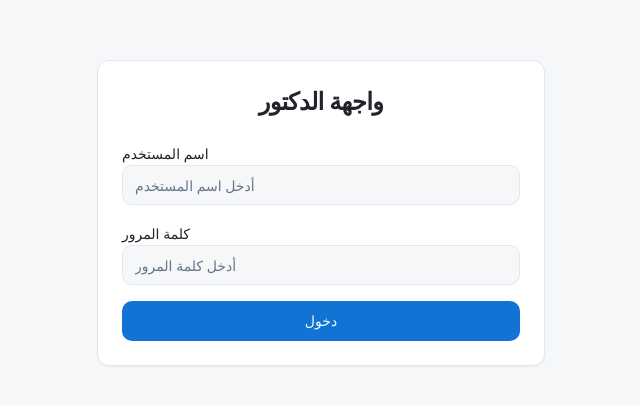
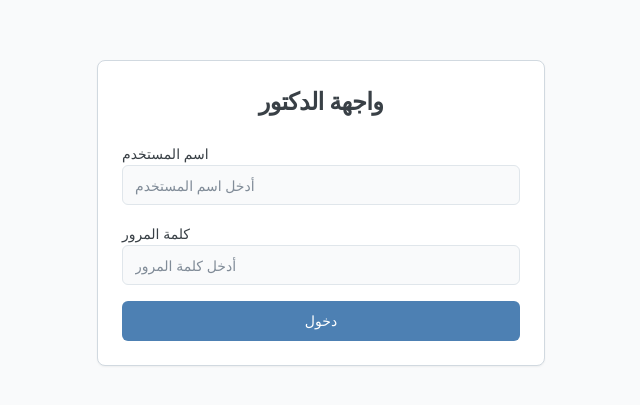
Before and after one commit to Moha7763/queue-care-flow, a React (Vite) app: page /doctor in a window 1280 px wide. Shown: the part 187-592 px from the top of the page, without its empty margins (319-959 px from the left). Built offline with nearby package versions, Linux system fonts and the light colour scheme.

Commit message:
Revert UI changes
Revert recent UI changes that were found to be visually unappealing.

```diff
--- a/src/index.css
+++ b/src/index.css
@@ -8,124 +8,124 @@ All colors MUST be HSL.
 
 @layer base {
   :root {
-    --background: 220 20% 97%;
-    --foreground: 220 15% 15%;
+    --background: 210 15% 98%;
+    --foreground: 210 10% 25%;
 
     --card: 0 0% 100%;
-    --card-foreground: 220 15% 15%;
+    --card-foreground: 210 10% 25%;
 
     --popover: 0 0% 100%;
-    --popover-foreground: 220 15% 15%;
+    --popover-foreground: 210 10% 25%;
 
-    --primary: 210 85% 45%;
-    --primary-foreground: 210 40% 98%;
+    --primary: 210 40% 50%;
+    --primary-foreground: 0 0% 100%;
 
-    --secondary: 210 30% 93%;
-    --secondary-foreground: 220 15% 25%;
+    --secondary: 210 20% 90%;
+    --secondary-foreground: 210 10% 30%;
 
-    --muted: 210 25% 95%;
-    --muted-foreground: 215 16% 47%;
+    --muted: 210 15% 95%;
+    --muted-foreground: 210 10% 55%;
 
-    --accent: 210 30% 93%;
-    --accent-foreground: 220 15% 25%;
+    --accent: 210 20% 90%;
+    --accent-foreground: 210 10% 30%;
 
-    --destructive: 0 84% 60%;
-    --destructive-foreground: 210 40% 98%;
+    --destructive: 0 60% 55%;
+    --destructive-foreground: 0 0% 100%;
 
-    /* Modern medical colors */
-    --xray: 210 85% 45%;
-    --ultrasound: 160 75% 40%;
-    --ct: 25 85% 50%;
-    --mri: 280 70% 50%;
-    --waiting: 45 85% 55%;
-    --current: 120 75% 40%;
-    --postponed: 15 85% 55%;
+    /* Soft medical colors */
+    --xray: 210 40% 60%;
+    --ultrasound: 160 30% 50%;
+    --ct: 25 40% 55%;
+    --mri: 280 30% 55%;
+    --waiting: 45 40% 60%;
+    --current: 120 30% 50%;
+    --postponed: 15 40% 60%;
 
-    --border: 214 32% 91%;
-    --input: 214 32% 91%;
-    --ring: 210 85% 45%;
+    --border: 210 20% 85%;
+    --input: 210 20% 90%;
+    --ring: 210 40% 50%;
 
-    --radius: 0.75rem;
+    --radius: 0.5rem;
 
-    /* Medical device type colors */
-    --xray-color: 210 85% 45%;
-    --ultrasound-color: 160 75% 40%;
-    --ct-color: 25 85% 50%;
-    --mri-color: 280 70% 50%;
+    /* Medical device type colors - softer */
+    --xray-color: 210 40% 60%;
+    --ultrasound-color: 160 30% 50%;
+    --ct-color: 25 40% 55%;
+    --mri-color: 280 30% 55%;
 
-    /* Status colors */
-    --waiting-color: 45 85% 55%;
-    --current-color: 120 75% 40%;
-    --postponed-color: 15 85% 55%;
-    --completed-color: 120 75% 40%;
-    --cancelled-color: 0 84% 60%;
+    /* Status colors - softer */
+    --waiting-color: 45 40% 60%;
+    --current-color: 120 30% 50%;
+    --postponed-color: 15 40% 60%;
+    --completed-color: 120 30% 50%;
+    --cancelled-color: 0 60% 55%;
 
-    /* Gradients */
-    --gradient-primary: linear-gradient(135deg, hsl(210 85% 45%), hsl(210 85% 35%));
-    --gradient-secondary: linear-gradient(135deg, hsl(210 30% 93%), hsl(220 25% 88%));
-    --gradient-card: linear-gradient(135deg, hsl(0 0% 100%), hsl(210 25% 98%));
+    /* Subtle gradients */
+    --gradient-primary: linear-gradient(135deg, hsl(210 40% 50%), hsl(210 35% 45%));
+    --gradient-secondary: linear-gradient(135deg, hsl(210 20% 90%), hsl(210 15% 88%));
+    --gradient-card: linear-gradient(135deg, hsl(0 0% 100%), hsl(210 15% 98%));
 
-    --sidebar-background: 210 30% 95%;
-    --sidebar-foreground: 220 15% 25%;
-    --sidebar-primary: 210 85% 45%;
-    --sidebar-primary-foreground: 210 40% 98%;
-    --sidebar-accent: 210 25% 90%;
-    --sidebar-accent-foreground: 220 15% 25%;
-    --sidebar-border: 210 25% 85%;
-    --sidebar-ring: 210 85% 45%;
+    --sidebar-background: 210 20% 95%;
+    --sidebar-foreground: 210 10% 30%;
+    --sidebar-primary: 210 40% 50%;
+    --sidebar-primary-foreground: 0 0% 100%;
+    --sidebar-accent: 210 15% 85%;
+    --sidebar-accent-foreground: 210 10% 30%;
+    --sidebar-border: 210 15% 80%;
+    --sidebar-ring: 210 40% 50%;
   }
 
   .dark {
-    --background: 220 25% 8%;
-    --foreground: 210 40% 95%;
+    --background: 210 15% 12%;
+    --foreground: 210 15% 85%;
 
-    --card: 220 25% 12%;
-    --card-foreground: 210 40% 95%;
+    --card: 210 15% 15%;
+    --card-foreground: 210 15% 85%;
 
-    --popover: 220 25% 12%;
-    --popover-foreground: 210 40% 95%;
+    --popover: 210 15% 15%;
+    --popover-foreground: 210 15% 85%;
 
-    --primary: 210 85% 55%;
-    --primary-foreground: 220 25% 8%;
+    --primary: 210 40% 60%;
+    --primary-foreground: 210 15% 12%;
 
-    --secondary: 220 20% 18%;
-    --secondary-foreground: 210 40% 95%;
+    --secondary: 210 15% 20%;
+    --secondary-foreground: 210 15% 85%;
 
-    --muted: 220 20% 18%;
-    --muted-foreground: 215 20% 65%;
+    --muted: 210 15% 20%;
+    --muted-foreground: 210 15% 65%;
 
-    --accent: 220 20% 18%;
-    --accent-foreground: 210 40% 95%;
+    --accent: 210 15% 20%;
+    --accent-foreground: 210 15% 85%;
 
-    --destructive: 0 75% 60%;
-    --destructive-foreground: 210 40% 95%;
+    --destructive: 0 60% 60%;
+    --destructive-foreground: 210 15% 85%;
 
-    /* Modern medical colors for dark mode */
-    --xray: 210 85% 55%;
-    --ultrasound: 160 75% 50%;
-    --ct: 25 85% 60%;
-    --mri: 280 70% 60%;
-    --waiting: 45 85% 65%;
-    --current: 120 75% 50%;
-    --postponed: 15 85% 65%;
+    /* Soft medical colors for dark mode */
+    --xray: 210 40% 65%;
+    --ultrasound: 160 30% 55%;
+    --ct: 25 40% 60%;
+    --mri: 280 30% 60%;
+    --waiting: 45 40% 65%;
+    --current: 120 30% 55%;
+    --postponed: 15 40% 65%;
 
-    --border: 220 20% 22%;
-    --input: 220 20% 22%;
-    --ring: 210 85% 55%;
+    --border: 210 15% 25%;
+    --input: 210 15% 25%;
+    --ring: 210 40% 60%;
 
-    /* Gradients for dark mode */
-    --gradient-primary: linear-gradient(135deg, hsl(210 85% 55%), hsl(210 85% 45%));
-    --gradient-secondary: linear-gradient(135deg, hsl(220 20% 18%), hsl(220 25% 15%));
-    --gradient-card: linear-gradient(135deg, hsl(220 25% 12%), hsl(220 20% 10%));
+    /* Subtle gradients for dark mode */
+    --gradient-primary: linear-gradient(135deg, hsl(210 40% 60%), hsl(210 35% 55%));
+    --gradient-secondary: linear-gradient(135deg, hsl(210 15% 20%), hsl(210 20% 18%));
+    --gradient-card: linear-gradient(135deg, hsl(210 15% 15%), hsl(210 10% 13%));
 
-    --sidebar-background: 220 25% 10%;
-    --sidebar-foreground: 210 40% 95%;
-    --sidebar-primary: 210 85% 55%;
-    --sidebar-primary-foreground: 220 25% 8%;
-    --sidebar-accent: 220 20% 15%;
-    --sidebar-accent-foreground: 210 40% 95%;
-    --sidebar-border: 220 20% 20%;
-    --sidebar-ring: 210 85% 55%;
+    --sidebar-background: 210 15% 10%;
+    --sidebar-foreground: 210 15% 85%;
+    --sidebar-primary: 210 40% 60%;
+    --sidebar-primary-foreground: 210 15% 12%;
+    --sidebar-accent: 210 15% 18%;
+    --sidebar-accent-foreground: 210 15% 85%;
+    --sidebar-border: 210 15% 22%;
+    --sidebar-ring: 210 40% 60%;
   }
 }
 
@@ -136,36 +136,23 @@ All colors MUST be HSL.
 
   body {
     @apply bg-background text-foreground;
-    background: linear-gradient(135deg, hsl(var(--background)), hsl(220 25% 95%));
+    background: hsl(var(--background));
     min-height: 100vh;
+    font-family: system-ui, -apple-system, sans-serif;
   }
 
   .dark body {
-    background: linear-gradient(135deg, hsl(var(--background)), hsl(220 30% 5%));
+    background: hsl(var(--background));
   }
 }
 
-/* Modern card effects */
+/* Simple card effects */
 .modern-card {
-  @apply bg-gradient-to-br from-card via-card to-card/90 backdrop-blur-sm border border-border/50 shadow-lg hover:shadow-xl transition-all duration-300;
+  @apply bg-card border border-border shadow-sm hover:shadow-md transition-all duration-200;
 }
 
 .medical-card {
-  @apply modern-card hover:scale-105 transform transition-all duration-200;
-}
-
-/* Animations */
-@keyframes pulse-glow {
-  0%, 100% {
-    box-shadow: 0 0 5px hsl(var(--primary) / 0.3);
-  }
-  50% {
-    box-shadow: 0 0 20px hsl(var(--primary) / 0.6), 0 0 30px hsl(var(--primary) / 0.3);
-  }
-}
-
-.pulse-glow {
-  animation: pulse-glow 2s ease-in-out infinite;
+  @apply modern-card hover:shadow-md transition-all duration-200;
 }
 
 /* Print styles for receipt tickets */
--- a/src/pages/PatientQueue.tsx
+++ b/src/pages/PatientQueue.tsx
@@ -330,17 +330,16 @@ const PatientQueue = () => {
         </div>
 
         {/* Create New Ticket Section */}
-        <div className="grid grid-cols-2 lg:grid-cols-4 gap-3 sm:gap-6">
+        <div className="grid grid-cols-2 lg:grid-cols-4 gap-4 sm:gap-6">
           {Object.entries(examTypes).map(([type, name]) => {
-            const colorClass = `border-${type.replace('_', '-')}-color/30 hover:border-${type.replace('_', '-')}-color/60`;
             return (
-              <Card key={type} className={`medical-card ${colorClass} bg-gradient-to-br from-card to-card/80`}>
-                <CardContent className="p-3 sm:p-6 text-center">
-                  <h3 className="text-sm sm:text-xl font-semibold mb-2 sm:mb-4 text-foreground">{name}</h3>
+              <Card key={type} className="medical-card">
+                <CardContent className="p-4 sm:p-6 text-center">
+                  <h3 className="text-sm sm:text-lg font-medium mb-3 sm:mb-4 text-foreground">{name}</h3>
                   <Button
                     onClick={() => createTicket(type as ExamType)}
-                    className={`w-full text-xs sm:text-sm bg-gradient-to-r from-${type.replace('_', '-')}-color to-${type.replace('_', '-')}-color/80 hover:from-${type.replace('_', '-')}-color/90 hover:to-${type.replace('_', '-')}-color/70 text-white pulse-glow`}
-                    size="lg"
+                    className="w-full text-xs sm:text-sm"
+                    size="default"
                   >
                     <Printer className="w-3 h-3 sm:w-4 sm:h-4 mr-1 sm:mr-2" />
                     إنشاء تذكرة
@@ -353,8 +352,8 @@ const PatientQueue = () => {
 
         {/* Current Queue Status */}
         <div className="space-y-4 sm:space-y-6">
-          <h2 className="text-xl sm:text-2xl font-semibold text-center">الطابور الحالي</h2>
-          <div className="grid grid-cols-2 lg:grid-cols-4 gap-3 sm:gap-4">
+          <h2 className="text-lg sm:text-xl font-medium text-center">الطابور الحالي</h2>
+          <div className="grid grid-cols-2 lg:grid-cols-4 gap-4 sm:gap-6">
             {Object.entries(examTypes).map(([type, name]) => {
               const examTickets = currentTickets[type as ExamType] || [];
               const currentPatient = examTickets.find(t => t.status === 'current');
@@ -362,20 +361,20 @@ const PatientQueue = () => {
               const prefix = getExamPrefix(type as ExamType);
 
               return (
-                <Card key={type} className={`modern-card border-${type.replace('_', '-')}-color/20`}>
-                  <CardHeader className="pb-2 sm:pb-4 bg-gradient-to-r from-transparent to-card/50">
-                    <CardTitle className={`text-center text-sm sm:text-lg text-${type.replace('_', '-')}-color font-bold`}>{name}</CardTitle>
+                <Card key={type} className="modern-card">
+                  <CardHeader className="pb-3">
+                    <CardTitle className="text-center text-sm sm:text-base font-medium">{name}</CardTitle>
                   </CardHeader>
-                  <CardContent className="text-center space-y-2 sm:space-y-3 pt-0">
-                    <div className="p-3 rounded-lg bg-gradient-to-br from-card to-muted/20">
-                      <p className="text-xs sm:text-sm text-muted-foreground">المريض الحالي</p>
-                      <p className={`text-lg sm:text-2xl font-bold text-${type.replace('_', '-')}-color`}>
+                  <CardContent className="text-center space-y-3 pt-0">
+                    <div className="p-3 rounded-lg bg-muted/50">
+                      <p className="text-xs text-muted-foreground mb-1">المريض الحالي</p>
+                      <p className="text-lg sm:text-xl font-semibold text-foreground">
                         {currentPatient ? `${prefix}${currentPatient.ticket_number}` : '--'}
                       </p>
                     </div>
-                    <div className="p-2 rounded-lg bg-gradient-to-br from-muted/20 to-card">
-                      <p className="text-xs sm:text-sm text-muted-foreground">في الانتظار</p>
-                      <Badge variant="outline" className={`text-sm sm:text-lg px-2 sm:px-3 py-1 border-${type.replace('_', '-')}-color/40 text-${type.replace('_', '-')}-color`}>
+                    <div className="p-2 rounded-lg bg-muted/30">
+                      <p className="text-xs text-muted-foreground mb-1">في الانتظار</p>
+                      <Badge variant="secondary" className="text-sm px-2 py-1">
                         {waitingCount}
                       </Badge>
                     </div>
```
